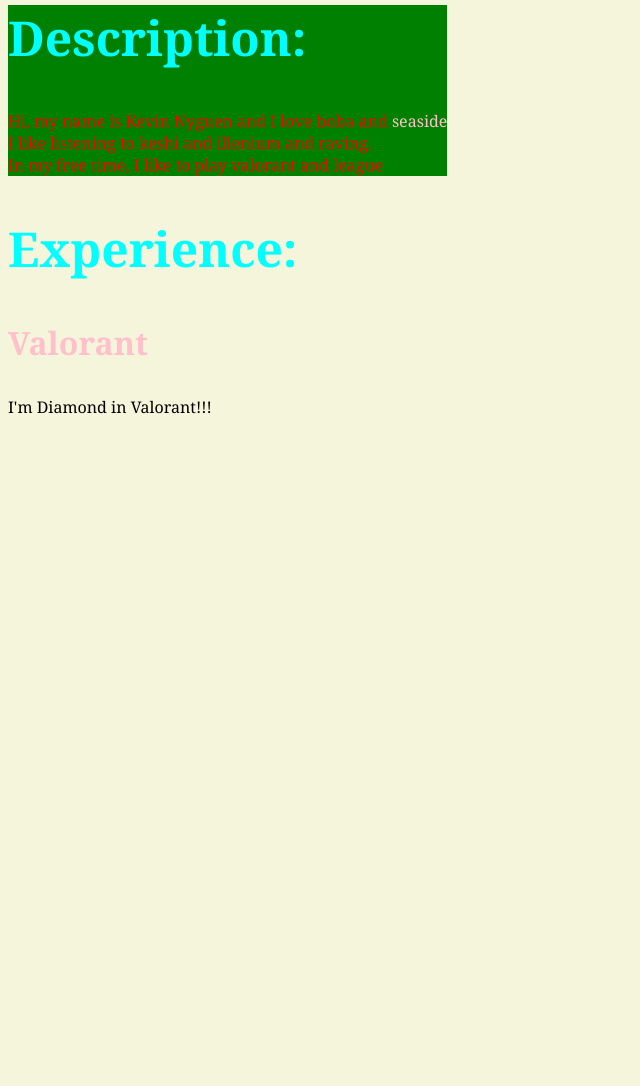
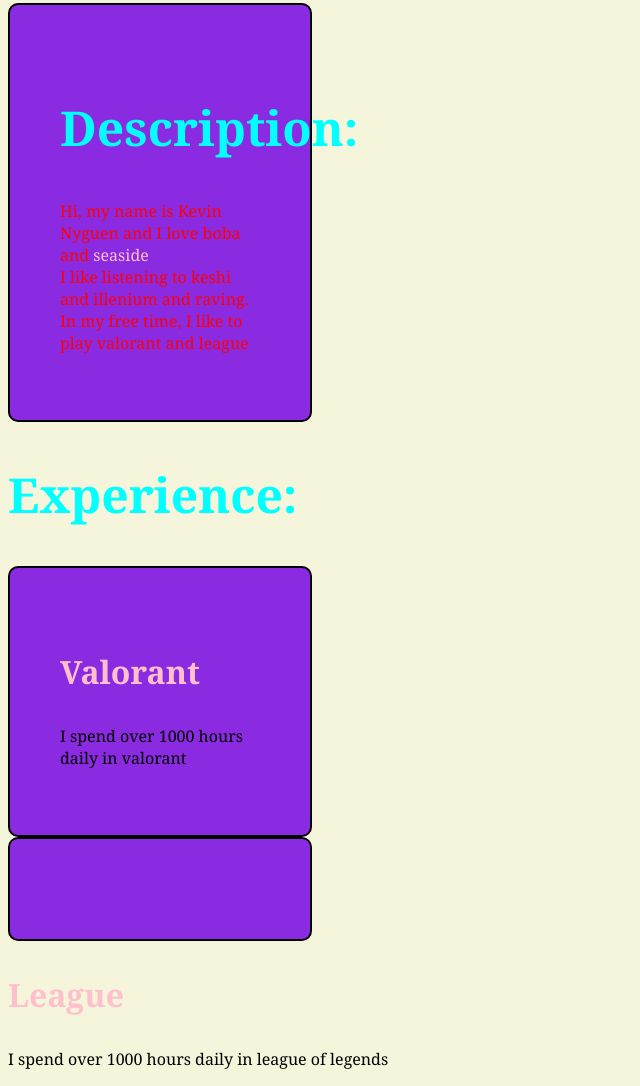
Before and after one commit to tanxchan/boba, a plain HTML site: page index.html in a window 1280 px wide. Shown: the part 148-1234 px from the top of the page, without its empty margins (0-640 px from the left). Before the commit the page ends 800 px from the top, so only its background shows below. Drawn offline with Linux system fonts and the light colour scheme.

Commit message:
editted it lmao

```diff
--- a/index.html
+++ b/index.html
@@ -6,7 +6,7 @@
     </head>
     <body>
         <h1 class="heading" id="top">I would like some boba</h1>
-        <div class="desc">
+        <div class="desc card">
             <h2>Description:</h2>
             <p>Hi, my name is Kevin Nyguen and I love boba and <a class="link" href="https://www.ggcommercial.com/portfolio/retail-properties/edgewater-village-center/">seaside</a><br>
                 I like listening to keshi and illenium and raving.<br>In my free time, I like to play valorant and league</p>
@@ -16,7 +16,13 @@
             <div class="card">
                 <h3><a class="link" href="https://playvalorant.com/en-us/">Valorant</a></h3>
                 <p>
-                    I'm Diamond in Valorant!!!
+                    I spend over 1000 hours daily in valorant
+                </p>
+            </div>
+            <div class="card"></div>
+                <h3><a class="link" href="https://www.leagueoflegends.com/en-us/">League</a></h3>
+                <p>
+                    I spend over 1000 hours daily in league of legends
                 </p>
             </div>
         </div>
--- a/styles.css
+++ b/styles.css
@@ -31,8 +31,17 @@
     color:pink;
     text-decoration: none;
     transition-timing-function: ease-in;
-    transition-duration:200ms;
+    transition-duration:500ms;
 }
 .link:hover{
     color:brown;
 }
+.card{
+    width:200px;
+    height:fit-content;
+    padding:50px;
+    border-radius:10px;
+    background-color:blueviolet;
+    border-width:2px;
+    border-style:solid;
+}
```
